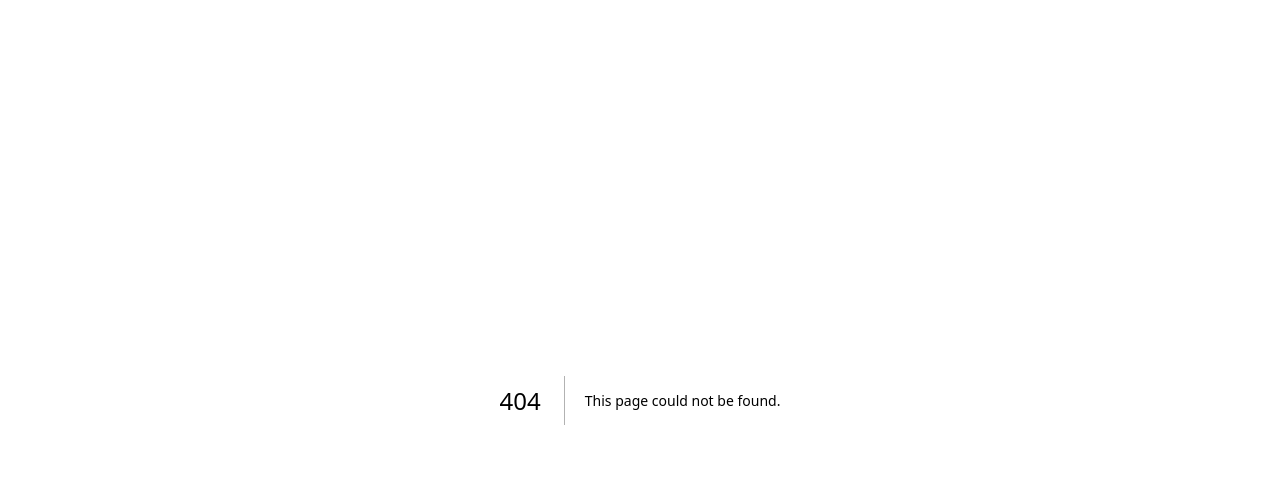
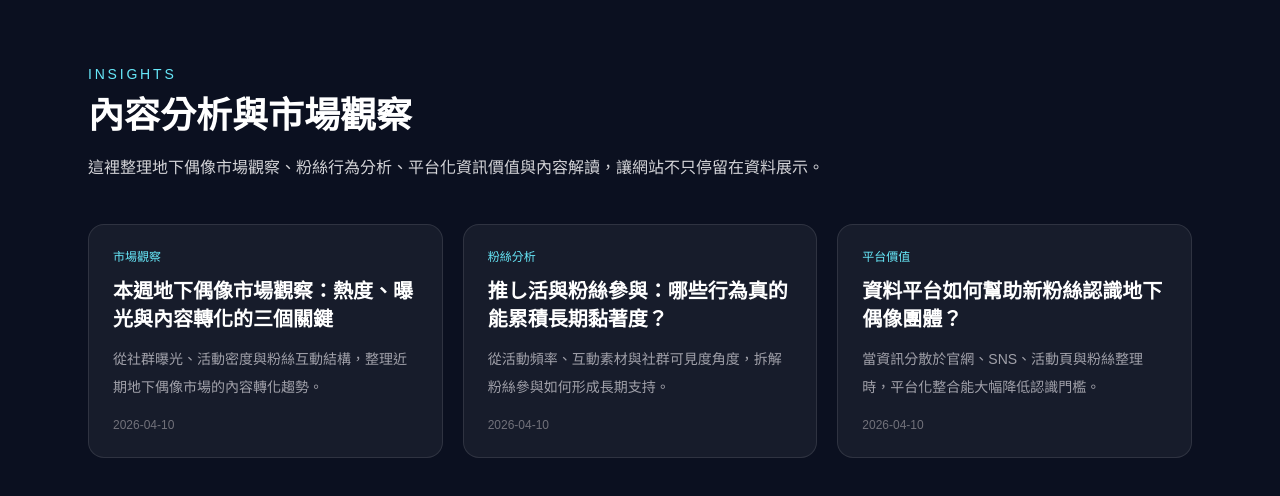
Before and after one commit to Ach018040/idol-platform, a Next.js app in the folder frontend-next/: page /insights in a window 1280 px wide. Before the commit this address had no page. Shown: the top 496 px of the page. Built offline with nearby package versions, Linux system fonts and the light colour scheme.

Commit message:
Create page.tsx

```diff
--- /dev/null
+++ b/frontend-next/app/insights/page.tsx
@@ -0,0 +1,5 @@
+import type{Metadata}from 'next';
+import Link from 'next/link';
+import{insightPosts}from '../../lib/insights';
+export const metadata:Metadata={title:'Insights',description:'地下偶像市場觀察、平台分析與內容整理。'};
+export default function InsightsPage(){return(<div className="mx-auto max-w-6xl px-6 py-16"><div className="max-w-3xl"><p className="text-sm uppercase tracking-[0.2em] text-cyan-300">Insights</p><h1 className="mt-3 text-4xl font-bold text-white">內容分析與市場觀察</h1><p className="mt-4 text-base leading-8 text-zinc-300">這裡整理地下偶像市場觀察、粉絲行為分析、平台化資訊價值與內容解讀，讓網站不只停留在資料展示。</p></div><div className="mt-10 grid gap-5 md:grid-cols-2 xl:grid-cols-3">{insightPosts.map(post=>(<Link key={post.slug} href={`/insights/${post.slug}`} className="rounded-2xl border border-white/10 bg-white/5 p-6 transition hover:bg-white/10"><p className="text-xs text-cyan-300">{post.category}</p><h2 className="mt-3 text-xl font-semibold text-white">{post.title}</h2><p className="mt-3 text-sm leading-7 text-zinc-400">{post.summary}</p><p className="mt-4 text-xs text-zinc-500">{post.date}</p></Link>))}</div></div>)}
```
